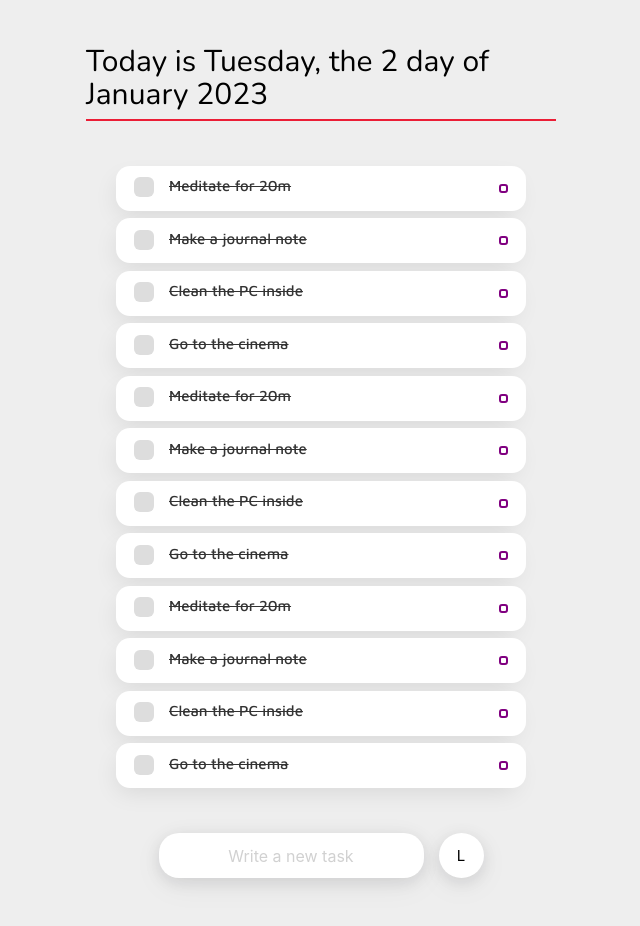
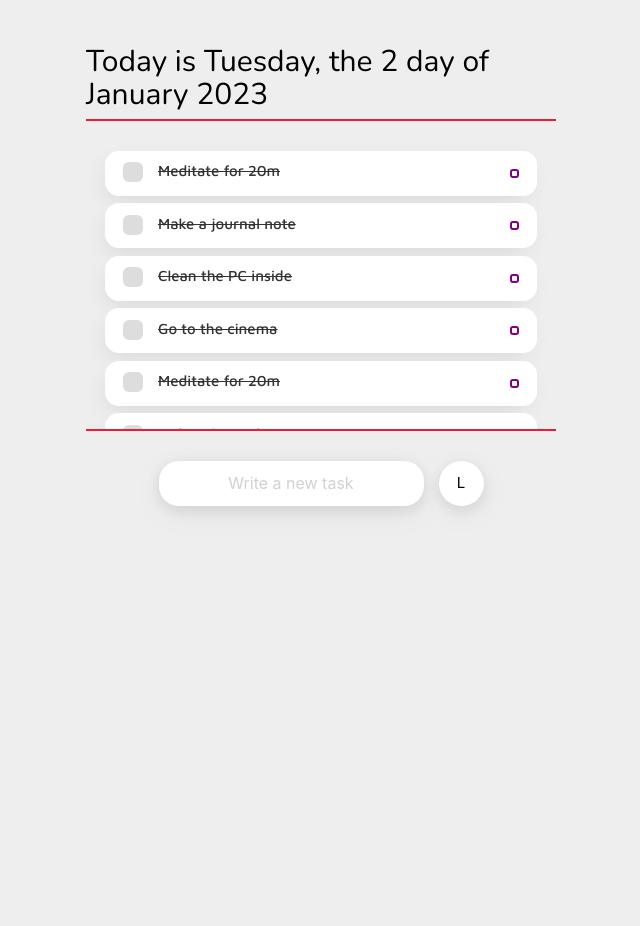
Before and after one commit to DanAlbul/to-do-app, a React (Create React App) app: page / in a window 1280 px wide. Shown: the top 926 px of the page, without its empty margins (319-959 px from the left). After the commit the page ends 800 px from the top, so only its background shows below. Built offline with nearby package versions, Linux system fonts and the light colour scheme.

Commit message:
feat: add scrollbar and styling for case when tasks blocks become overflowed

```diff
--- a/src/styles/index.css
+++ b/src/styles/index.css
@@ -12,6 +12,8 @@
 body {
   height: 100%;
   background: #eeeeee;
+  overflow: hidden;
+  scrollbar-gutter: stable both-edges;
 }
 
 #root {
@@ -31,9 +33,29 @@ body {
   margin: 0;
 }
 
-.tasks_wrapper ul {
-  margin: 2rem;
-  padding: 0.5rem 0;
+.tasks_wrapper::-webkit-scrollbar-track {
+  -webkit-box-shadow: inset 0 0 6px rgba(0, 0, 0, 0.3);
+  background-color: #f5f5f5;
+}
+
+.tasks_wrapper::-webkit-scrollbar {
+  width: 4px;
+  background-color: #f5f5f5;
+}
+
+.tasks_wrapper::-webkit-scrollbar-thumb {
+  -webkit-box-shadow: inset 0 0 6px rgba(255, 255, 255, 0.3);
+  background-color: rgb(37, 36, 36);
+  opacity: 0.5;
+}
+
+.tasks_wrapper {
+  margin: 0 0 2rem 0;
+  padding: 1rem;
+  max-height: 310px;
+  overflow-y: auto;
+  scrollbar-gutter: stable both-edges;
+  border-bottom: 2px solid #eb1d36;
 }
 
 .task-main {
```
